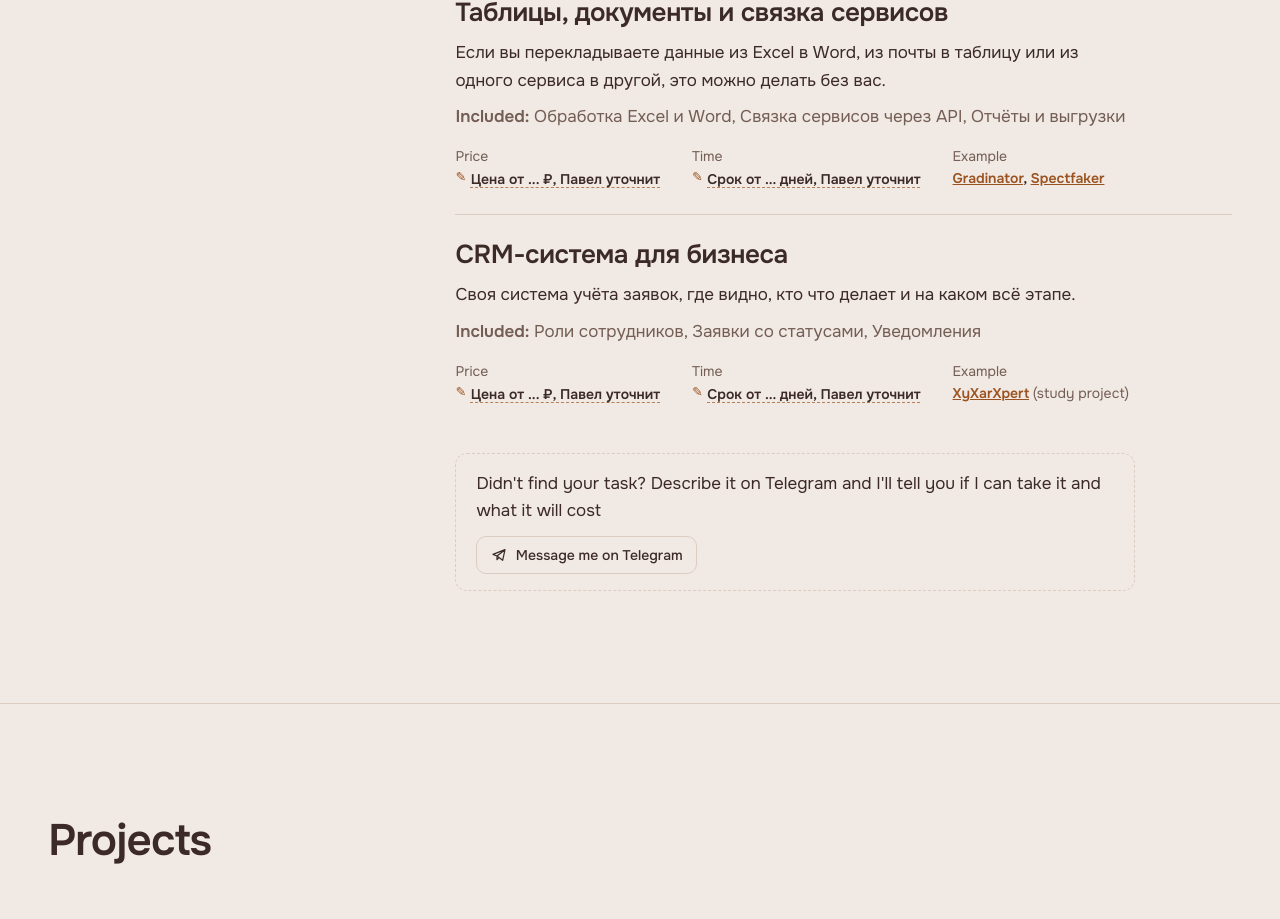
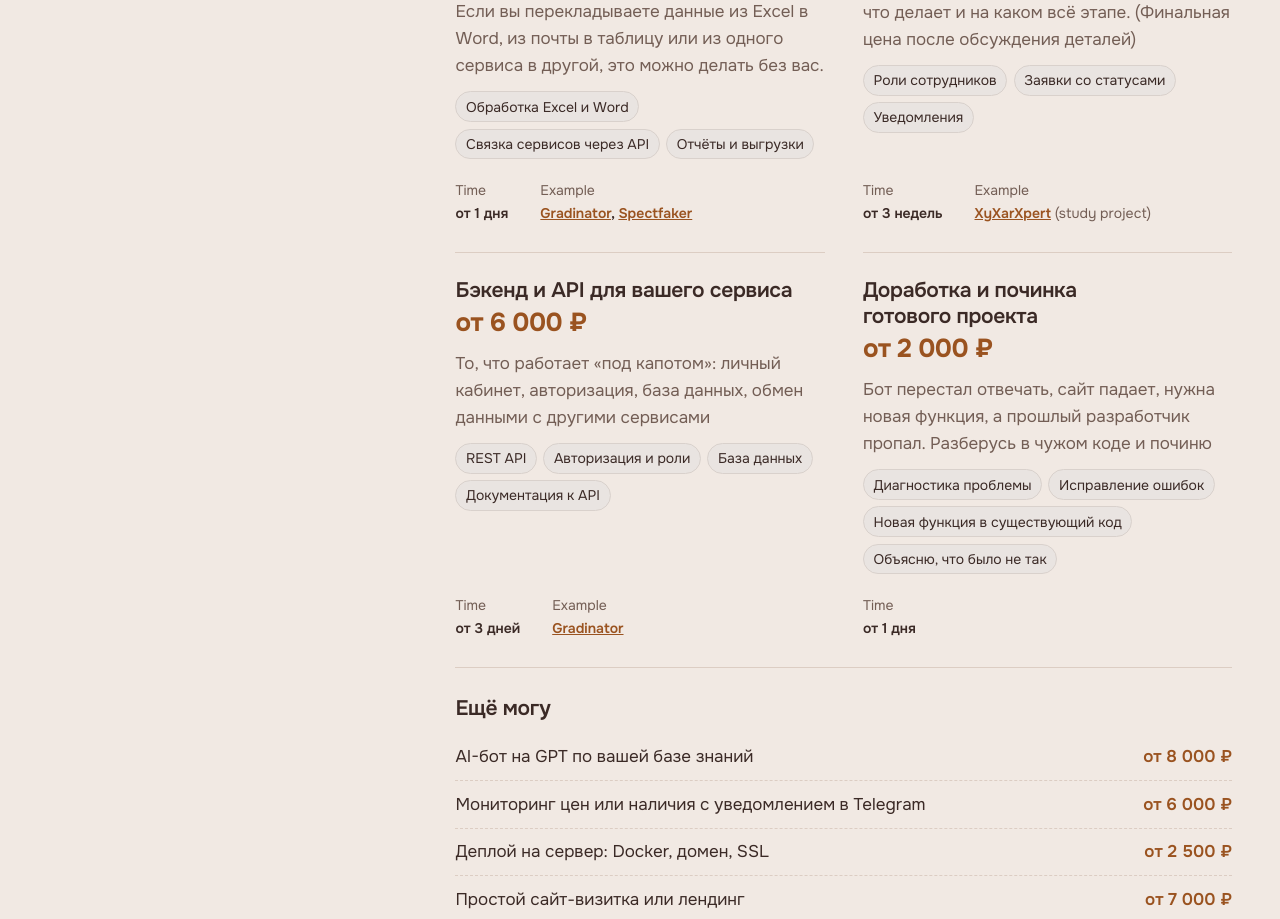
Before and after one commit to pavlent1yy/Pavel-Portfolio, a Next.js app: page /en in a window 1280 px wide. Shown: the part 2757-3676 px from the top of the page. Built offline with nearby package versions, Linux system fonts and the light colour scheme.

Commit message:
написанные услуги

```diff
--- a/src/app/[lang]/page.tsx
+++ b/src/app/[lang]/page.tsx
@@ -24,7 +24,7 @@ export default async function Page({ params }: PageProps<"/[lang]">) {
       <main>
         <Hero hero={content.hero} ui={ui} lang={lang} />
         <About about={content.about} ui={ui} />
-        <Services services={content.services} projects={content.projects.items} ui={ui} lang={lang} />
+        <Services services={content.services} extra={content.extraServices} projects={content.projects.items} ui={ui} lang={lang} />
         <Projects projects={content.projects} ui={ui} lang={lang} />
         <Skills skills={content.roadmap.skills} ui={ui} />
         <Faq faq={content.faq} ui={ui} />
--- a/src/components/sections/Services.module.css
+++ b/src/components/sections/Services.module.css
@@ -1,44 +1,63 @@
 .list {
   display: grid;
+  grid-template-columns: repeat(2, minmax(0, 1fr));
+  column-gap: clamp(1.5rem, 3vw, 3rem);
 }
 
 .item {
-  display: grid;
-  gap: 0.6rem;
-  padding-block: 1.5rem;
+  display: flex;
+  flex-direction: column;
+  gap: 0.75rem;
+  padding-block: 1.5rem 1.75rem;
   border-top: 1px solid var(--line);
 }
 
-.item:first-child {
-  border-top: 0;
-  padding-top: 0;
+.head {
+  display: grid;
+  gap: 0.35rem;
 }
 
 .title {
-  font-size: var(--fs-lg);
-  font-weight: 550;
+  font-size: var(--fs-md);
+  font-weight: 600;
   line-height: 1.25;
   letter-spacing: -0.015em;
+  text-wrap: balance;
+}
+
+.price {
+  color: var(--accent-strong);
+  font-size: var(--fs-lg);
+  font-weight: 650;
+  line-height: 1.1;
+  letter-spacing: -0.02em;
+  white-space: nowrap;
 }
 
 .text {
-  max-width: 40em;
+  color: var(--text-muted);
 }
 
 .includes {
-  max-width: 40em;
-  color: var(--text-muted);
+  display: flex;
+  flex-wrap: wrap;
+  gap: 0.4rem;
 }
 
-.label {
-  font-weight: 600;
+.includes li {
+  padding: 0.2rem 0.6rem;
+  border: 1px solid var(--chip-line);
+  border-radius: 999px;
+  background: var(--chip);
+  font-size: var(--fs-sm);
 }
 
 .facts {
   display: flex;
   flex-wrap: wrap;
   gap: 0.5rem 2rem;
-  margin-top: 0.3rem;
+  margin-top: auto;
+  padding-top: 0.5rem;
   font-size: var(--fs-sm);
 }
 
@@ -64,9 +83,48 @@
   flex-wrap: wrap;
   align-items: center;
   gap: 0.75rem 1.5rem;
-  max-width: 40em;
-  margin-top: 1.5rem;
+  margin-top: 1rem;
   padding: 1rem 1.25rem;
   border: 1px dashed var(--line);
   border-radius: var(--radius-m);
 }
+
+@media (max-width: 1100px) {
+  .list {
+    grid-template-columns: minmax(0, 1fr);
+  }
+}
+
+.extra {
+  padding-top: 1.5rem;
+  border-top: 1px solid var(--line);
+}
+
+.extraTitle {
+  margin-bottom: 0.5rem;
+  font-size: var(--fs-md);
+  font-weight: 600;
+  letter-spacing: -0.015em;
+}
+
+.extraList li {
+  display: flex;
+  justify-content: space-between;
+  align-items: baseline;
+  gap: 1rem;
+  padding-block: 0.6rem;
+  border-bottom: 1px dashed var(--line);
+}
+
+.extraPrice {
+  flex: none;
+  color: var(--accent-strong);
+  font-weight: 600;
+  white-space: nowrap;
+}
+
+.extraNote {
+  margin-top: 0.75rem;
+  color: var(--text-muted);
+  font-size: var(--fs-sm);
+}
--- a/src/components/sections/Services.tsx
+++ b/src/components/sections/Services.tsx
@@ -7,9 +7,9 @@ import { Section } from "../Section";
 import { T } from "../T";
 import styles from "./Services.module.css";
 
-type Props = { services: Content["services"]; projects: Content["projects"]["items"]; ui: Ui; lang: Locale };
+type Props = { services: Content["services"]; extra: Content["extraServices"]; projects: Content["projects"]["items"]; ui: Ui; lang: Locale };
 
-export function Services({ services, projects, ui, lang }: Props) {
+export function Services({ services, extra, projects, ui, lang }: Props) {
   const name = (slug: string) => projects.find((project) => project.slug === slug)?.name ?? slug;
 
   return (
@@ -17,34 +17,32 @@ export function Services({ services, projects, ui, lang }: Props) {
       <ul className={styles.list}>
         {services.map((service, i) => (
           <li key={i} className={styles.item}>
+            <div className={styles.head}>
               <h3 className={styles.title}>
                 <T v={service.title} />
               </h3>
+              <p className={styles.price}>
+                <T v={service.price} />
+              </p>
+            </div>
             <p className={styles.text}>
               <T v={service.text} />
             </p>
-            <p className={styles.includes}>
-              <span className={styles.label}>{ui.services.includes}: </span>
+            <ul className={styles.includes} aria-label={ui.services.includes}>
               {service.includes.map((item, j) => (
-                <span key={j}>
-                  {j > 0 && ", "}
+                <li key={j}>
                   <T v={item} />
-                </span>
+                </li>
               ))}
-            </p>
+            </ul>
             <dl className={styles.facts}>
-              <div>
-                <dt>{ui.services.price}</dt>
-                <dd>
-                  <T v={service.price} />
-                </dd>
-              </div>
               <div>
                 <dt>{ui.services.time}</dt>
                 <dd>
                   <T v={service.time} />
                 </dd>
               </div>
+              {service.cases.length > 0 && (
                 <div>
                   <dt>{ui.services.case}</dt>
                   <dd>
@@ -57,10 +55,31 @@ export function Services({ services, projects, ui, lang }: Props) {
                     ))}
                   </dd>
                 </div>
+              )}
             </dl>
           </li>
         ))}
       </ul>
+      <div className={styles.extra}>
+        <h3 className={styles.extraTitle}>
+          <T v={extra.title} />
+        </h3>
+        <ul className={styles.extraList}>
+          {extra.items.map((item, i) => (
+            <li key={i}>
+              <span>
+                <T v={item.name} />
+              </span>
+              <span className={styles.extraPrice}>
+                <T v={item.price} />
+              </span>
+            </li>
+          ))}
+        </ul>
+        <p className={styles.extraNote}>
+          <T v={extra.note} />
+        </p>
+      </div>
       <div className={styles.other}>
         <p>{ui.services.other}</p>
         <a className="btn btn-ghost btn-small" href={site.contacts.telegram.url} target="_blank" rel="noreferrer">
--- a/src/content/ru.ts
+++ b/src/content/ru.ts
@@ -1,4 +1,4 @@
-import { todo, type Content } from "./types";
+import type { Content } from "./types";
 
 export const ru: Content = {
   meta: {
@@ -37,35 +37,62 @@ export const ru: Content = {
       title: "Telegram-бот под ключ",
       text: "Бот, который принимает заявки, отвечает клиентам и пишет вам, когда что-то случилось",
       includes: ["Меню и кнопки", "Приём заявок", "Уведомления админу", "Хранение данных", "Запуск на сервере"],
-      price: todo("Цена от ... ₽, Павел уточнит"),
-      time: todo("Срок от ... дней, Павел уточнит"),
+      price: "от 5 000 ₽",
+      time: "от 3 дней",
       cases: [{ slug: "gradinator-bot" }],
     },
     {
-      title: "Парсинг, скрепинг и выгрузка данных",
+      title: "Парсинг, скрапинг и выгрузка данных",
       text: "Скрипт сам соберёт данные с сайтов, приведёт их в порядок и сложит туда, где удобно",
       includes: ["Сбор данных с сайтов", "Очистка и нормализация", "Выгрузка в Google Sheets, CSV или базу", "Запуск по расписанию"],
-      price: todo("Цена от ... ₽, Павел уточнит"),
-      time: todo("Срок от ... дней, Павел уточнит"),
+      price: "от 4 000 ₽",
+      time: "от 2 дней",
       cases: [{ slug: "gradinator" }],
     },
     {
       title: "Таблицы, документы и связка сервисов",
       text: "Если вы перекладываете данные из Excel в Word, из почты в таблицу или из одного сервиса в другой, это можно делать без вас.",
       includes: ["Обработка Excel и Word", "Связка сервисов через API", "Отчёты и выгрузки"],
-      price: todo("Цена от ... ₽, Павел уточнит"),
-      time: todo("Срок от ... дней, Павел уточнит"),
+      price: "от 3 000 ₽",
+      time: "от 1 дня",
       cases: [{ slug: "gradinator" }, { slug: "spectfaker" }],
     },
     {
       title: "CRM-система для бизнеса",
-      text: "Своя система учёта заявок, где видно, кто что делает и на каком всё этапе.",
+      text: "Своя система учёта заявок, где видно, кто что делает и на каком всё этапе. (Финальная цена после обсуждения деталей)",
       includes: ["Роли сотрудников", "Заявки со статусами", "Уведомления"],
-      price: todo("Цена от ... ₽, Павел уточнит"),
-      time: todo("Срок от ... дней, Павел уточнит"),
+      price: "от 50 000 ₽",
+      time: "от 3 недель",
       cases: [{ slug: "xyxarxpert", study: true }],
     },
+	{
+		title: "Бэкенд и API для вашего сервиса",
+		text: "То, что работает «под капотом»: личный кабинет, авторизация, база данных, обмен данными с другими сервисами",
+		includes: ["REST API", "Авторизация и роли", "База данных", "Документация к API"],
+		price: "от 6 000 ₽",
+		time: "от 3 дней",
+		cases: [{ slug: "gradinator" }],
+	},
+	{
+		title: "Доработка и починка готового проекта",
+		text: "Бот перестал отвечать, сайт падает, нужна новая функция, а прошлый разработчик пропал. Разберусь в чужом коде и починю",
+		includes: ["Диагностика проблемы", "Исправление ошибок", "Новая функция в существующий код", "Объясню, что было не так"],
+		price: "от 2 000 ₽",
+		time: "от 1 дня",
+		cases: [],
+    },
+
   ],
+  extraServices: {
+  title: "Ещё могу",
+  items: [
+    { name: "AI-бот на GPT по вашей базе знаний", price: "от 8 000 ₽" },
+    { name: "Мониторинг цен или наличия с уведомлением в Telegram", price: "от 6 000 ₽" },
+    { name: "Деплой на сервер: Docker, домен, SSL", price: "от 2 500 ₽" },
+    { name: "Простой сайт-визитка или лендинг", price: "от 7 000 ₽" },
+  ],
+  note: "Сервер и платные сервисы (хостинг, API нейросетей) оплачиваются отдельно",
+},
 
   projects: {
     intro: "Тут парочка нестыдных проектов, которые я сделал. Если у вас что-то подобное, то вообще огонь!",
--- a/src/content/types.ts
+++ b/src/content/types.ts
@@ -55,6 +55,7 @@ export type Content = {
     principles: { title: Text; text: Text }[];
   };
   services: Service[];
+  extraServices: { title: Text; items: { name: Text; price: Text }[]; note: Text };
   projects: {
     intro: Text;
     items: Project[];
```
Lines whose indentation alone changed are shown as unchanged.
